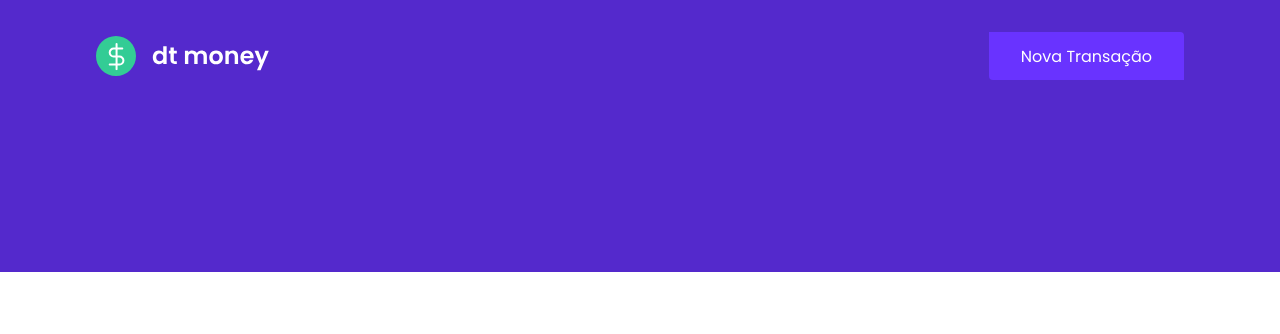
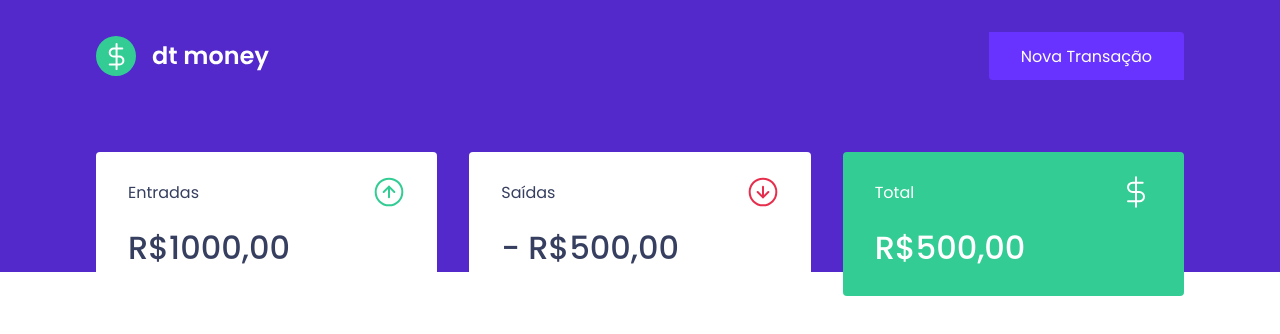
Before and after one commit to rodrigoridasi/dt-money, a React (Create React App) app: page / in a window 1280 px wide. Shown: the top 334 px of the page. Built offline with nearby package versions, Linux system fonts and the light colour scheme.

Commit message:
Summary component

```diff
--- a/public/index.html
+++ b/public/index.html
@@ -9,7 +9,7 @@
     <link rel="preconnect" href="https://fonts.googleapis.com" />
     <link rel="preconnect" href="https://fonts.gstatic.com" crossorigin />
     <link
-      href="https://fonts.googleapis.com/css2?family=Poppins:wght@400;600&display=swap"
+      href="https://fonts.googleapis.com/css2?family=Poppins:wght@400;500;600&display=swap"
       rel="stylesheet"
     />
 
--- a/src/App.tsx
+++ b/src/App.tsx
@@ -1,3 +1,4 @@
+import { Dashboard } from "./components/Dashboard";
 import Header from "./components/Header";
 import { GlobalStyle } from "./styles/global";
 
@@ -6,6 +7,7 @@
   return (
     <>
       <Header />
+        <Dashboard />
       <GlobalStyle />
     </>
   );
--- /dev/null
+++ b/src/components/Dashboard/index.tsx
@@ -0,0 +1,10 @@
+import { Summary } from "../Summary";
+import { Container } from "./styles";
+
+export function Dashboard() {
+  return (
+    <Container>
+      <Summary />
+    </Container>
+  )
+}
--- /dev/null
+++ b/src/components/Dashboard/styles.ts
@@ -0,0 +1,7 @@
+import styled from 'styled-components';
+
+export const Container = styled.main `
+  max-width: 1120px;
+  margin: 0 auto;
+  padding: 2.5rem 1rem;
+`
--- /dev/null
+++ b/src/components/Summary/index.tsx
@@ -0,0 +1,35 @@
+import incomeImg from '../../assets/income.svg'
+import outcomeImg from '../../assets/outcome.svg'
+import totalImg from '../../assets/total.svg'
+
+import { Container } from "./styles";
+
+export function Summary() {
+  return(
+    <Container>
+      <div>
+        <header>
+          <p>Entradas</p>
+          <img src={incomeImg} alt="Entradas" />
+        </header>
+        <strong>R$1000,00</strong>
+      </div>
+
+      <div>
+        <header>
+          <p>Saídas</p>
+          <img src={outcomeImg} alt="Saídas" />
+        </header>
+        <strong>- R$500,00</strong>
+      </div>
+
+      <div className="highlight-background">
+        <header>
+          <p>Total</p>
+          <img src={totalImg} alt="Total" />
+        </header>
+        <strong>R$500,00</strong>
+      </div>
+    </Container>
+  )
+}
--- /dev/null
+++ b/src/components/Summary/styles.ts
@@ -0,0 +1,34 @@
+import styled from 'styled-components';
+
+export const Container = styled.div`
+  display: grid;
+  grid-template-columns: repeat(3, 1fr);
+  gap: 2rem;
+  margin-top: -10rem;
+
+  div {
+    background: var(--shape);
+    padding: 1.5rem 2rem;
+    border-radius: 0.25rem;
+    color: var(--text-title);
+
+    header {
+      display: flex;
+      align-items: center;
+      justify-content: space-between;
+    }
+
+    strong {
+      display: block;
+      margin-top: 1rem;
+      font-size: 2rem;
+      font-weight: 500;
+      line-height: 3rem;
+    }
+
+    &.highlight-background {
+      background: var(--green);
+      color: #fff;
+    }
+  }
+`
```
